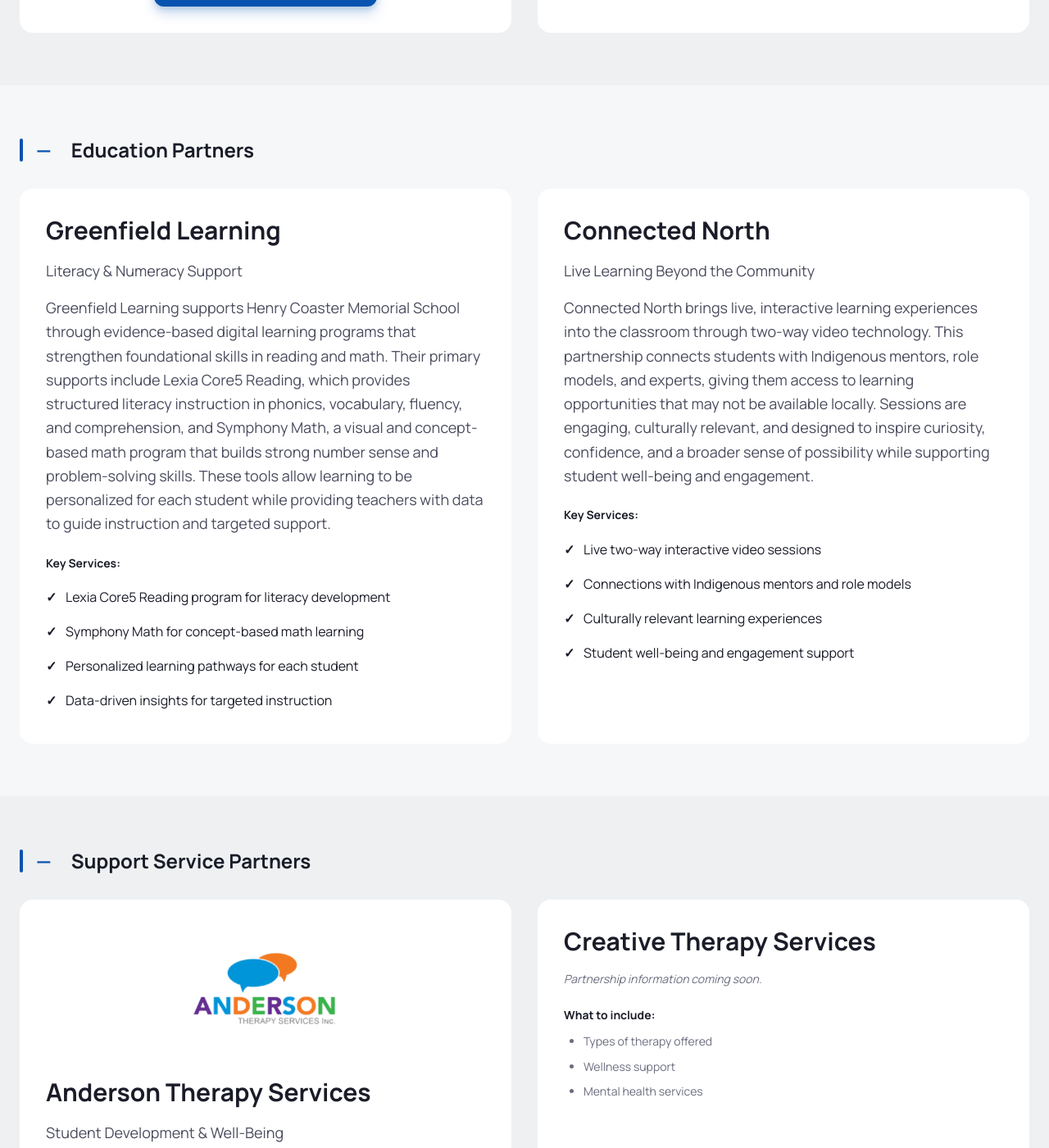
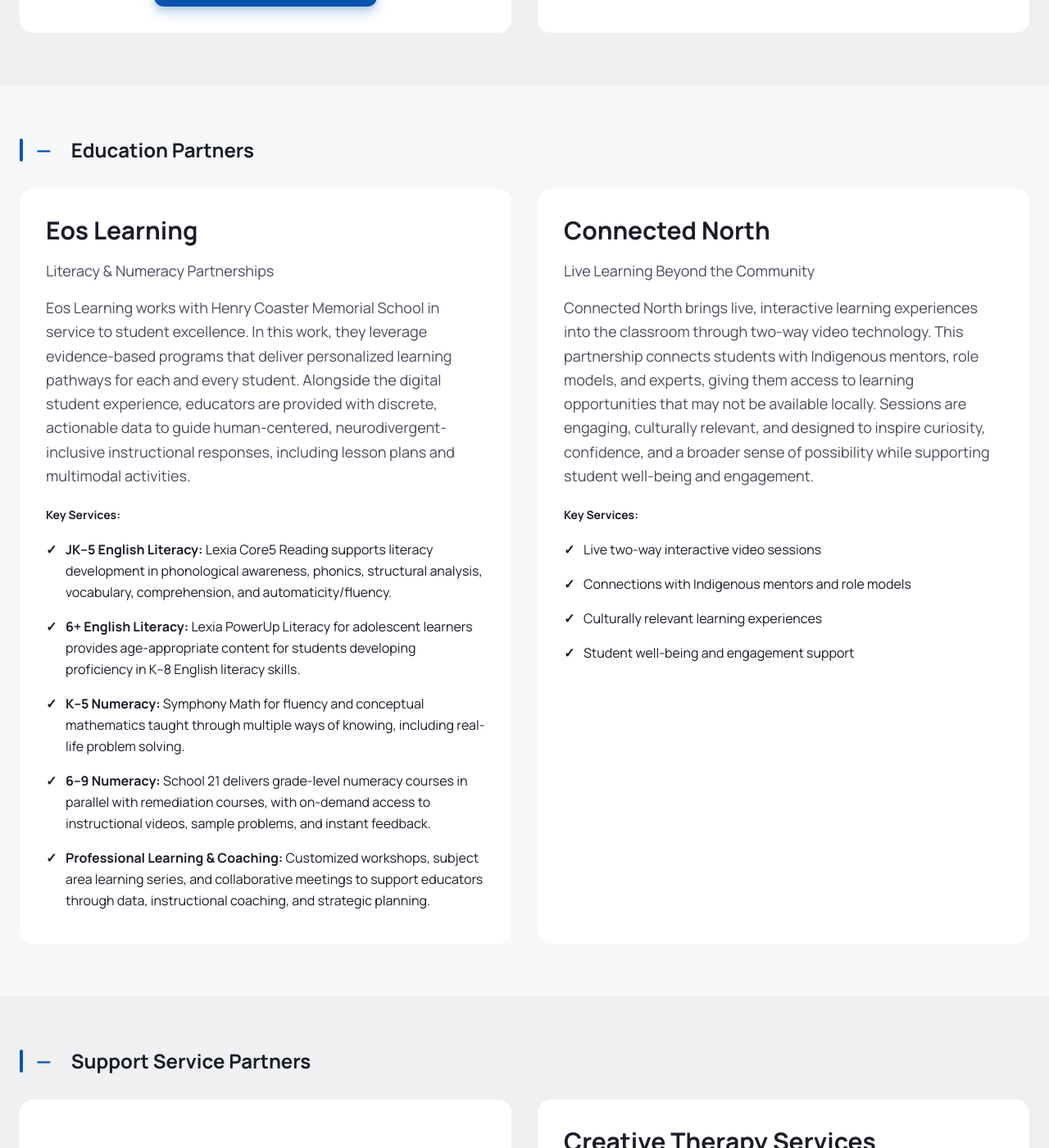
Before and after one commit to reckegabe58/HCMS, a Jekyll site: the page built from pages/partnerships.md, in a window 1280 px wide and 1400 px high, scrolled down 1762 px. Shown: the whole window at 82% size. Built offline with Jekyll 4.4.1, drawn with Linux system fonts in a browser that asks for light colours.

Commit message:
Rename Greenfield Learning to Eos Learning with updated partnership info
Co-Authored-By: Claude Sonnet 4.6 <noreply@anthropic.com>

```diff
--- a/pages/partnerships.md
+++ b/pages/partnerships.md
@@ -86,17 +86,18 @@ subtitle: Working together for our students
 
     <div class="partners-grid">
       <div class="partner-card">
-        <h3>Greenfield Learning</h3>
-        <p class="partner-tagline">Literacy & Numeracy Support</p>
+        <h3>Eos Learning</h3>
+        <p class="partner-tagline">Literacy & Numeracy Partnerships</p>
         <p>
-          Greenfield Learning supports Henry Coaster Memorial School through evidence-based digital learning programs that strengthen foundational skills in reading and math. Their primary supports include Lexia Core5 Reading, which provides structured literacy instruction in phonics, vocabulary, fluency, and comprehension, and Symphony Math, a visual and concept-based math program that builds strong number sense and problem-solving skills. These tools allow learning to be personalized for each student while providing teachers with data to guide instruction and targeted support.
+          Eos Learning works with Henry Coaster Memorial School in service to student excellence. In this work, they leverage evidence-based programs that deliver personalized learning pathways for each and every student. Alongside the digital student experience, educators are provided with discrete, actionable data to guide human-centered, neurodivergent-inclusive instructional responses, including lesson plans and multimodal activities.
         </p>
         <h4>Key Services:</h4>
         <ul class="partner-services-list">
-          <li>Lexia Core5 Reading program for literacy development</li>
-          <li>Symphony Math for concept-based math learning</li>
-          <li>Personalized learning pathways for each student</li>
-          <li>Data-driven insights for targeted instruction</li>
+          <li><strong>JK–5 English Literacy:</strong> Lexia Core5 Reading supports literacy development in phonological awareness, phonics, structural analysis, vocabulary, comprehension, and automaticity/fluency.</li>
+          <li><strong>6+ English Literacy:</strong> Lexia PowerUp Literacy for adolescent learners provides age-appropriate content for students developing proficiency in K–8 English literacy skills.</li>
+          <li><strong>K–5 Numeracy:</strong> Symphony Math for fluency and conceptual mathematics taught through multiple ways of knowing, including real-life problem solving.</li>
+          <li><strong>6–9 Numeracy:</strong> School 21 delivers grade-level numeracy courses in parallel with remediation courses, with on-demand access to instructional videos, sample problems, and instant feedback.</li>
+          <li><strong>Professional Learning & Coaching:</strong> Customized workshops, subject area learning series, and collaborative meetings to support educators through data, instructional coaching, and strategic planning.</li>
         </ul>
       </div>
 
```
